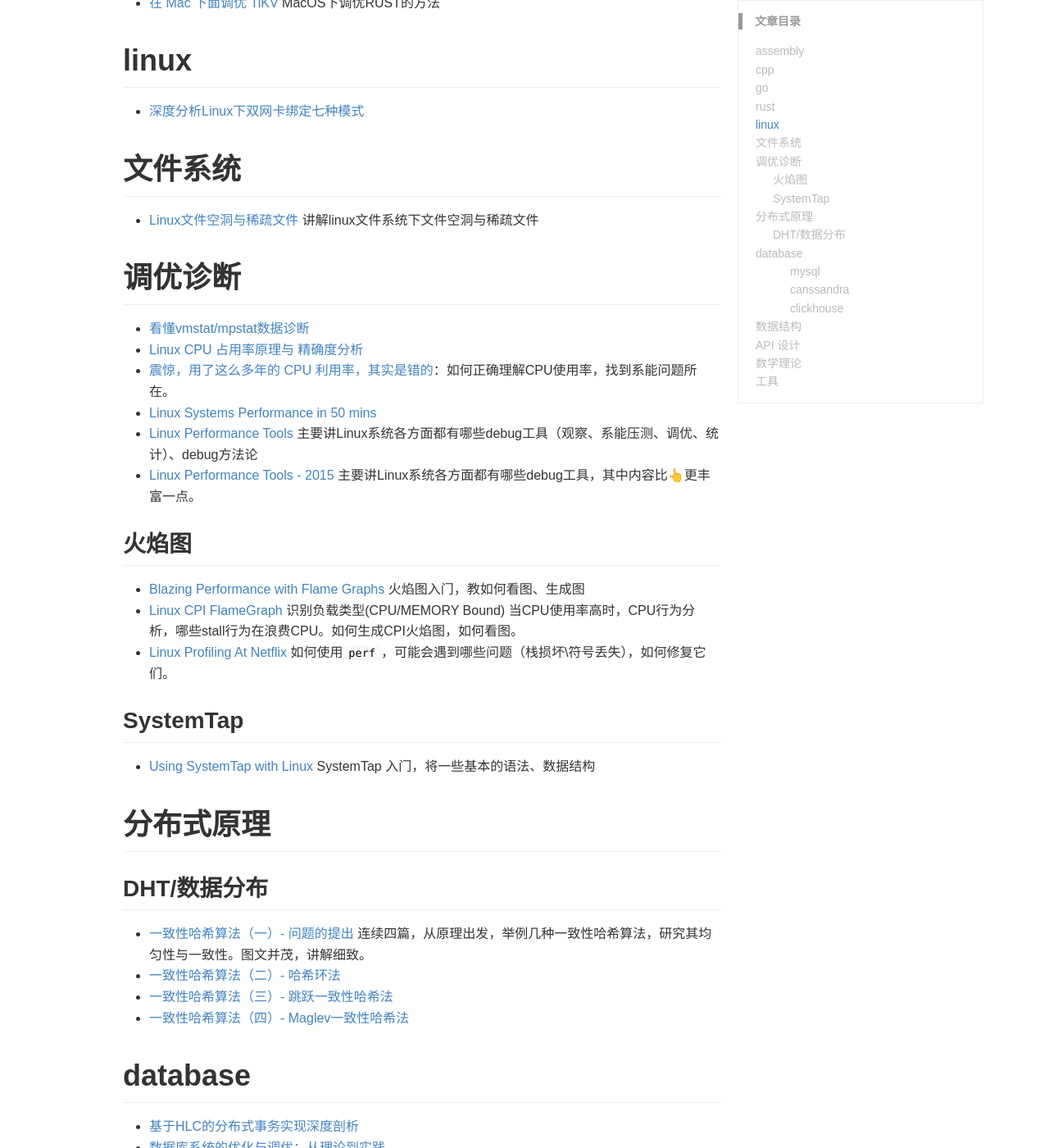
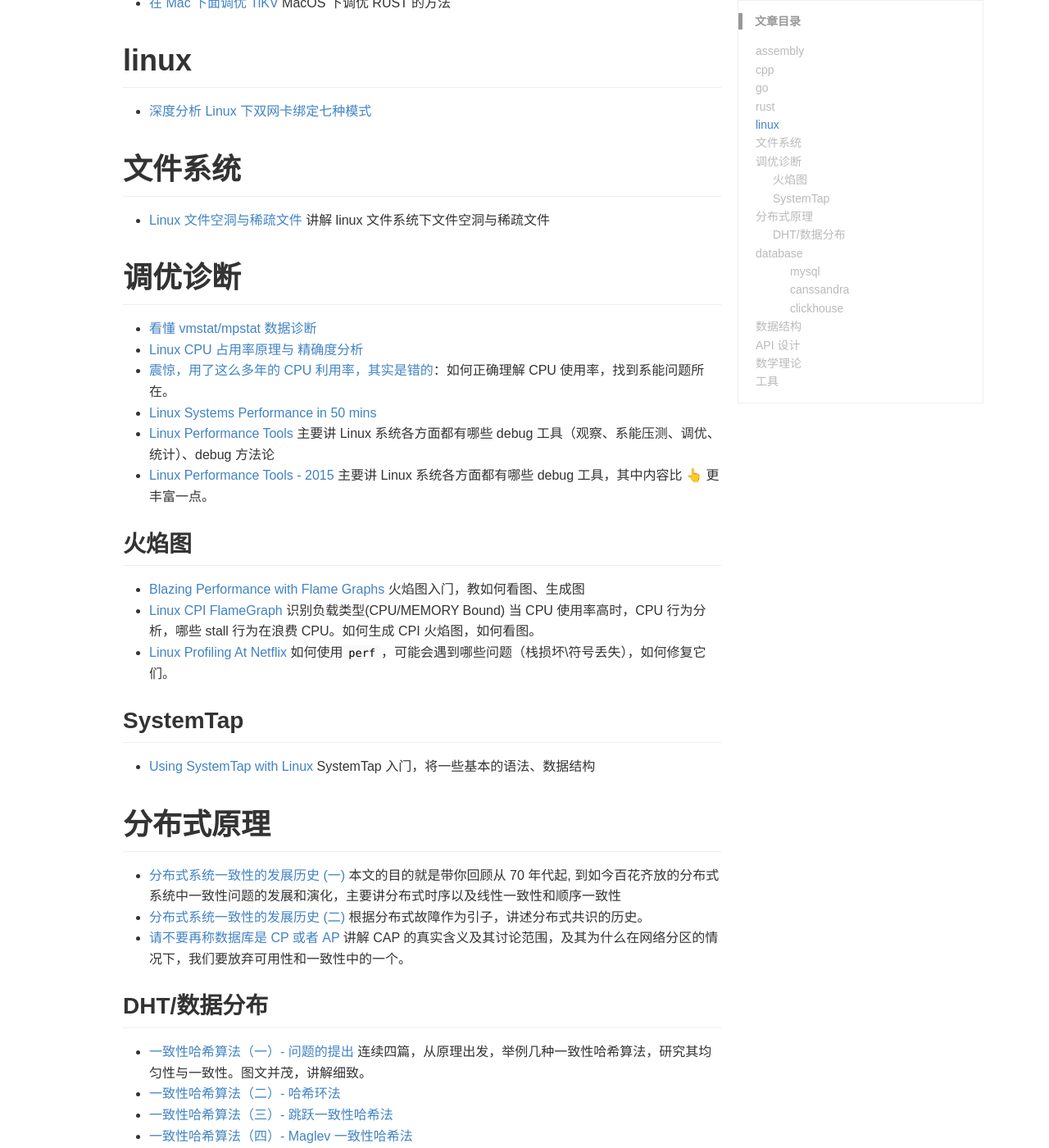
Before and after one commit to lrita/lrita.github.io, a Jekyll site: the page built from _wiki/books.md, in a window 1280 px wide and 1400 px high, scrolled down 724 px. Shown: the whole window at 82% size. Built offline with Jekyll 4.4.1, drawn with Linux system fonts in a browser that asks for light colours; comment, search, counter and statistics services are not loaded; some of the changed text lies outside the part shown.

Commit message:
add _wiki/books.md

```diff
--- a/_wiki/books.md
+++ b/_wiki/books.md
@@ -7,79 +7,102 @@
 ---
 
 # assembly
-* [X86汇编简介](/images/posts/tools/CS356Unit4_x86_ISA.pdf)
+
+- [X86 汇编简介](/images/posts/tools/CS356Unit4_x86_ISA.pdf)
 
 # cpp
-* [cmake实践](/images/posts/cplusplus/CMake-Practice.pdf)
-* [精通cmake](/images/posts/cplusplus/mastering-cmake.pdf)
-* [如何使用identity元函数禁止模板自动推导](/images/posts/cplusplus/the-identity-metafunction.pdf)
+
+- [cmake 实践](/images/posts/cplusplus/CMake-Practice.pdf)
+- [精通 cmake](/images/posts/cplusplus/mastering-cmake.pdf)
+- [如何使用 identity 元函数禁止模板自动推导](/images/posts/cplusplus/the-identity-metafunction.pdf)
 
 # go
-* [go tool trace](/images/posts/go/Rhys-Hiltner-go-tool-trace-GopherCon-2017.pdf)
+
+- [go tool trace](/images/posts/go/Rhys-Hiltner-go-tool-trace-GopherCon-2017.pdf)
 
 # rust
-* [在 Mac 下面调优 TiKV](https://www.jianshu.com/p/a80010878def) MacOS下调优RUST的方法
+
+- [在 Mac 下面调优 TiKV](https://www.jianshu.com/p/a80010878def) MacOS 下调优 RUST 的方法
 
 # linux
-* [深度分析Linux下双网卡绑定七种模式](/images/posts/linux/深度分析Linux下双网卡绑定七种模式.pdf)
+
+- [深度分析 Linux 下双网卡绑定七种模式](/images/posts/linux/深度分析Linux下双网卡绑定七种模式.pdf)
 
 # 文件系统
-* [Linux文件空洞与稀疏文件](/images/posts/filesystem/Linux_File_Hole_And_Sparse_Files.pdf) 讲解linux文件系统下文件空洞与稀疏文件
+
+- [Linux 文件空洞与稀疏文件](/images/posts/filesystem/Linux_File_Hole_And_Sparse_Files.pdf) 讲解 linux 文件系统下文件空洞与稀疏文件
 
 # 调优诊断
-* [看懂vmstat/mpstat数据诊断](/images/posts/filesystem/Extreme-Linux-Performance-Monitoring-and-Tuning.pdf)
-* [Linux CPU 占用率原理与 精确度分析](/images/posts/linux/Linux_CPU_Usage_Analysis.pdf)
-* [震惊，用了这么多年的 CPU 利用率，其实是错的](https://mp.weixin.qq.com/s/KaDJ1EF5Y-ndjRv2iUO3cA)：如何正确理解CPU使用率，找到系能问题所在。
-* [Linux Systems Performance in 50 mins](/images/posts/linux/Percona2016_LinuxSystemsPerf.pdf)
-* [Linux Performance Tools](/images/posts/debug/Linux.Performance.Tools.Oct.2014.pdf) 主要讲Linux系统各方面都有哪些debug工具（观察、系能压测、调优、统计）、debug方法论
-* [Linux Performance Tools - 2015](/images/posts/debug/velocity2015linuxperftools-150527215912-lva1-app6891.pdf) 主要讲Linux系统各方面都有哪些debug工具，其中内容比👆更丰富一点。
+
+- [看懂 vmstat/mpstat 数据诊断](/images/posts/filesystem/Extreme-Linux-Performance-Monitoring-and-Tuning.pdf)
+- [Linux CPU 占用率原理与 精确度分析](/images/posts/linux/Linux_CPU_Usage_Analysis.pdf)
+- [震惊，用了这么多年的 CPU 利用率，其实是错的](https://mp.weixin.qq.com/s/KaDJ1EF5Y-ndjRv2iUO3cA)：如何正确理解 CPU 使用率，找到系能问题所在。
+- [Linux Systems Performance in 50 mins](/images/posts/linux/Percona2016_LinuxSystemsPerf.pdf)
+- [Linux Performance Tools](/images/posts/debug/Linux.Performance.Tools.Oct.2014.pdf) 主要讲 Linux 系统各方面都有哪些 debug 工具（观察、系能压测、调优、统计）、debug 方法论
+- [Linux Performance Tools - 2015](/images/posts/debug/velocity2015linuxperftools-150527215912-lva1-app6891.pdf) 主要讲 Linux 系统各方面都有哪些 debug 工具，其中内容比 👆 更丰富一点。
 
 ## 火焰图
-* [Blazing Performance with Flame Graphs](/images/posts/debug/LISA13_Flame_Graphs.pdf) 火焰图入门，教如何看图、生成图
-* [Linux CPI FlameGraph](http://oliveryang.net/2018/03/linux-CPI-flamegraph/) 识别负载类型(CPU/MEMORY Bound) 当CPU使用率高时，CPU行为分析，哪些stall行为在浪费CPU。如何生成CPI火焰图，如何看图。
-* [Linux Profiling At Netflix](/images/posts/debug/Linux.Profiling.at.Netflix.Feb.2015.pdf) 如何使用`perf`，可能会遇到哪些问题（栈损坏\符号丢失），如何修复它们。
+
+- [Blazing Performance with Flame Graphs](/images/posts/debug/LISA13_Flame_Graphs.pdf) 火焰图入门，教如何看图、生成图
+- [Linux CPI FlameGraph](http://oliveryang.net/2018/03/linux-CPI-flamegraph/) 识别负载类型(CPU/MEMORY Bound) 当 CPU 使用率高时，CPU 行为分析，哪些 stall 行为在浪费 CPU。如何生成 CPI 火焰图，如何看图。
+- [Linux Profiling At Netflix](/images/posts/debug/Linux.Profiling.at.Netflix.Feb.2015.pdf) 如何使用`perf`，可能会遇到哪些问题（栈损坏\符号丢失），如何修复它们。
 
 ## SystemTap
-* [Using SystemTap with Linux](/images/posts/systemtap/Using-SystemTap-with-Linux.pdf) SystemTap 入门，将一些基本的语法、数据结构
+
+- [Using SystemTap with Linux](/images/posts/systemtap/Using-SystemTap-with-Linux.pdf) SystemTap 入门，将一些基本的语法、数据结构
 
 # 分布式原理
 
+- [分布式系统一致性的发展历史 (一)](https://danielw.cn/history-of-distributed-systems-1) 本文的目的就是带你回顾从 70 年代起, 到如今百花齐放的分布式系统中一致性问题的发展和演化，主要讲分布式时序以及线性一致性和顺序一致性
+- [分布式系统一致性的发展历史 (二)](https://danielw.cn/history-of-distributed-systems-2) 根据分布式故障作为引子，讲述分布式共识的历史。
+- [请不要再称数据库是 CP 或者 AP](https://blog.the-pans.com/cap/) 讲解 CAP 的真实含义及其讨论范围，及其为什么在网络分区的情况下，我们要放弃可用性和一致性中的一个。
+
 ## DHT/数据分布
-* [一致性哈希算法（一）- 问题的提出](https://writings.sh/post/consistent-hashing-algorithms-part-1-the-problem-and-the-concept) 连续四篇，从原理出发，举例几种一致性哈希算法，研究其均匀性与一致性。图文并茂，讲解细致。
-* [一致性哈希算法（二）- 哈希环法](https://writings.sh/post/consistent-hashing-algorithms-part-2-consistent-hash-ring)
-* [一致性哈希算法（三）- 跳跃一致性哈希法](https://writings.sh/post/consistent-hashing-algorithms-part-3-jump-consistent-hash)
-* [一致性哈希算法（四）- Maglev一致性哈希法](https://writings.sh/post/consistent-hashing-algorithms-part-4-maglev-consistent-hash)
+
+- [一致性哈希算法（一）- 问题的提出](https://writings.sh/post/consistent-hashing-algorithms-part-1-the-problem-and-the-concept) 连续四篇，从原理出发，举例几种一致性哈希算法，研究其均匀性与一致性。图文并茂，讲解细致。
+- [一致性哈希算法（二）- 哈希环法](https://writings.sh/post/consistent-hashing-algorithms-part-2-consistent-hash-ring)
+- [一致性哈希算法（三）- 跳跃一致性哈希法](https://writings.sh/post/consistent-hashing-algorithms-part-3-jump-consistent-hash)
+- [一致性哈希算法（四）- Maglev 一致性哈希法](https://writings.sh/post/consistent-hashing-algorithms-part-4-maglev-consistent-hash)
 
 # database
-* [基于HLC的分布式事务实现深度剖析](/images/posts/database/基于HLC的分布式事务实现深度剖析.pdf)
-* [数据库系统的优化与调优：从理论到实践](/images/posts/database/数据库系统的优化与调优：从理论到实践.pdf)
-* [利用新硬件提升数据库性能.pptx](/images/posts/database/利用新硬件提升数据库性能.pptx)
+
+- [基于 HLC 的分布式事务实现深度剖析](/images/posts/database/基于HLC的分布式事务实现深度剖析.pdf)
+- [数据库系统的优化与调优：从理论到实践](/images/posts/database/数据库系统的优化与调优：从理论到实践.pdf)
+- [利用新硬件提升数据库性能.pptx](/images/posts/database/利用新硬件提升数据库性能.pptx)
 
 ### mysql
-* [深入解析MySQL replication协议](https://www.jianshu.com/p/5e6b33d8945f)
+
+- [深入解析 MySQL replication 协议](https://www.jianshu.com/p/5e6b33d8945f)
 
 ### canssandra
-* [CASSANDRA实战](/images/posts/database/canssandra/CASSANDRA实战[白色].pdf)
-* [Cassandra权威指南](/images/posts/database/canssandra/Cassandra权威指南.pdf)
+
+- [CASSANDRA 实战](/images/posts/database/canssandra/CASSANDRA实战[白色].pdf)
+- [Cassandra 权威指南](/images/posts/database/canssandra/Cassandra权威指南.pdf)
 
 ### clickhouse
-* [MySQL-DBA解锁数据分析的新姿势-ClickHouse-新浪](/images/posts/database/clickhouse/MySQL-DBA解锁数据分析的新姿势-ClickHouse-新浪.pdf)
+
+- [MySQL-DBA 解锁数据分析的新姿势-ClickHouse-新浪](/images/posts/database/clickhouse/MySQL-DBA解锁数据分析的新姿势-ClickHouse-新浪.pdf)
 
 # 数据结构
-* [Spin](http://spinroot.com/) 一个形式化验证多线程数据结构的工具
-* [优化的LRU算法：Outperforming LRU with an Adaptive Replacement Cache Algorithm](/images/posts/datastructure/ARC.pdf)
-* [各种数据结构的可视化展示](https://www.cs.usfca.edu/~galles/visualization/Algorithms.html)
+
+- [Spin](http://spinroot.com/) 一个形式化验证多线程数据结构的工具
+- [优化的 LRU 算法：Outperforming LRU with an Adaptive Replacement Cache Algorithm](/images/posts/datastructure/ARC.pdf)
+- [各种数据结构的可视化展示](https://www.cs.usfca.edu/~galles/visualization/Algorithms.html)
+- [Dynamic-Sized-Nonblocking-Hash-Tables](/images/posts/datastructure/Dynamic-Sized-Nonblocking-Hash-Tables.pdf), [PPT](/images/posts/datastructure/Dynamic-Sized_Nonblocking_Hash_Tables.pptx) 一种支持动态调整 bucket 大小，存储元素无限制的并发哈希表，但是其 bucket 层面可以做到 lockfree，但是 bucket 内部需要采用其他数据结构保证 lockfree。
 
 # API 设计
-* [GRPC API Design Guide](https://cloud.google.com/apis/design/)
+
+- [GRPC API Design Guide](https://cloud.google.com/apis/design/)
 
 # 数学理论
-* [排队论及其应用浅析](/images/posts/math/排队论及其应用浅析.pdf)
-* [排队论](http://netedu.xauat.edu.cn/jpkc/netedu/jpkc/ycx/kcjy/kejian/pdf/09.pdf)
+
+- [排队论及其应用浅析](/images/posts/math/排队论及其应用浅析.pdf)
+- [排队论](http://netedu.xauat.edu.cn/jpkc/netedu/jpkc/ycx/kcjy/kejian/pdf/09.pdf)
 
 # 工具
-* [latex入门-简版-刘海洋](/images/wiki/latex入门-简版-刘海洋.pdf)
-* [SRE-Google运维解密](/images/blog/SRE-Google.pdf)
-* [SRE工作手册（google开源书）](/images/posts/com/the-site-reliability-workbook-next18.pdf)
-* [给 TiKV 开发 Grafana 的 datasource](https://www.jianshu.com/p/057fe9e57274) 资源提供API配合Grafana，提供监控的新思路
-* [硬件体系架构浅析](/images/posts/tools/硬件体系架构浅析.pdf) 简介常用硬件体系、特点、基本数据、性能指标
+
+- [latex 入门-简版-刘海洋](/images/wiki/latex入门-简版-刘海洋.pdf)
+- [SRE-Google 运维解密](/images/blog/SRE-Google.pdf)
+- [SRE 工作手册（google 开源书）](/images/posts/com/the-site-reliability-workbook-next18.pdf)
+- [给 TiKV 开发 Grafana 的 datasource](https://www.jianshu.com/p/057fe9e57274) 资源提供 API 配合 Grafana，提供监控的新思路
+- [硬件体系架构浅析](/images/posts/tools/硬件体系架构浅析.pdf) 简介常用硬件体系、特点、基本数据、性能指标
```
Also changed, not shown: 2 other files.
